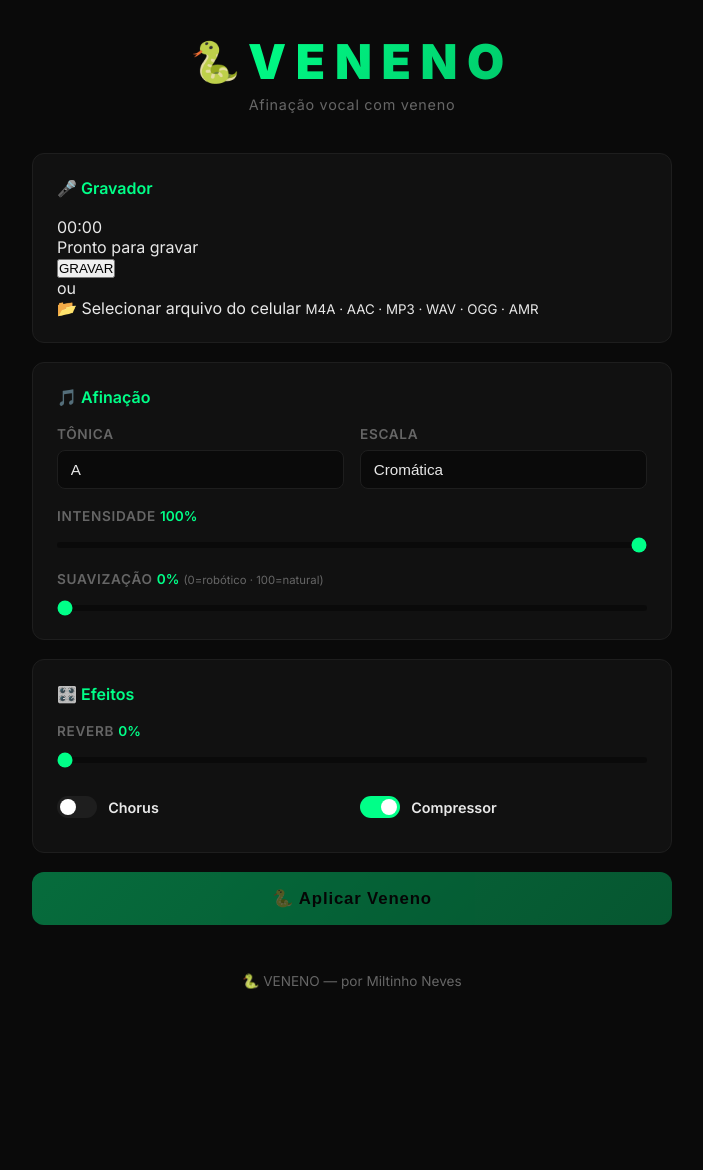
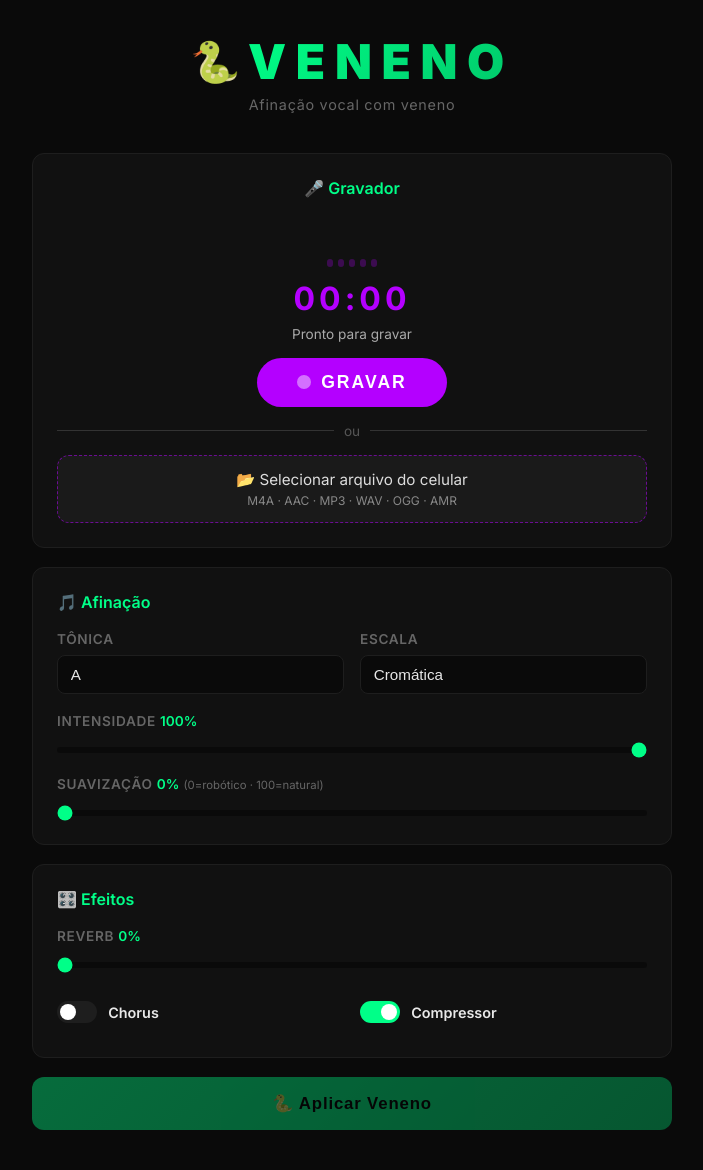
Before and after one commit to Milltinhonevves/Veneno, a Flask app: page / in a window 1280 px wide. Shown: the top 1170 px of the page, without its empty margins (288-991 px from the left). Before the commit the page ends 989 px from the top, so only its background shows below. Run offline with Flask 3, Linux system fonts and the light colour scheme.

Commit message:
Gravador integrado com timer e preview

```diff
--- a/static/css/style.css
+++ b/static/css/style.css
@@ -243,3 +243,134 @@
   color: var(--muted);
   font-size: 0.85rem;
 }
+
+/* ─── GRAVADOR ─────────────────────────────────────────────────── */
+.gravador-card { text-align: center; }
+
+.ondas {
+  display: flex;
+  justify-content: center;
+  align-items: flex-end;
+  gap: 5px;
+  height: 50px;
+  margin: 12px 0;
+}
+.ondas span {
+  display: block;
+  width: 6px;
+  background: #b400ff44;
+  border-radius: 4px;
+  height: 8px;
+  transition: height 0.1s;
+}
+.ondas.ativo span {
+  background: #b400ff;
+  animation: onda 0.8s infinite ease-in-out;
+}
+.ondas.ativo span:nth-child(1) { animation-delay: 0s; }
+.ondas.ativo span:nth-child(2) { animation-delay: 0.1s; }
+.ondas.ativo span:nth-child(3) { animation-delay: 0.2s; }
+.ondas.ativo span:nth-child(4) { animation-delay: 0.3s; }
+.ondas.ativo span:nth-child(5) { animation-delay: 0.4s; }
+
+@keyframes onda {
+  0%, 100% { height: 8px; }
+  50% { height: 40px; }
+}
+
+.timer {
+  font-size: 2rem;
+  font-weight: bold;
+  color: #b400ff;
+  letter-spacing: 4px;
+  margin: 4px 0 8px;
+}
+
+.status-rec {
+  font-size: 0.85rem;
+  color: #aaa;
+  min-height: 20px;
+  margin-bottom: 12px;
+}
+
+.gravador-btns {
+  display: flex;
+  flex-direction: column;
+  gap: 8px;
+  align-items: center;
+}
+
+.btn-rec {
+  background: #b400ff;
+  color: #fff;
+  border: none;
+  border-radius: 50px;
+  padding: 14px 40px;
+  font-size: 1.1rem;
+  font-weight: bold;
+  cursor: pointer;
+  display: flex;
+  align-items: center;
+  gap: 10px;
+  letter-spacing: 2px;
+}
+.btn-rec:active { opacity: 0.8; }
+
+.rec-dot {
+  width: 14px;
+  height: 14px;
+  background: #fff;
+  border-radius: 50%;
+  animation: piscar 1s infinite;
+  display: inline-block;
+}
+@keyframes piscar { 0%,100%{opacity:1} 50%{opacity:0.2} }
+
+.btn-parar {
+  background: #ff3a3a;
+  color: #fff;
+  border: none;
+  border-radius: 50px;
+  padding: 14px 40px;
+  font-size: 1.1rem;
+  font-weight: bold;
+  cursor: pointer;
+  letter-spacing: 2px;
+}
+
+.ou-separador {
+  display: flex;
+  align-items: center;
+  gap: 10px;
+  margin: 16px 0;
+  color: #555;
+  font-size: 0.85rem;
+}
+.ou-separador::before, .ou-separador::after {
+  content: '';
+  flex: 1;
+  height: 1px;
+  background: #333;
+}
+
+.btn-upload {
+  background: #1a1a1a;
+  border: 1px dashed #b400ff88;
+  border-radius: 12px;
+  padding: 14px;
+  cursor: pointer;
+  display: flex;
+  flex-direction: column;
+  align-items: center;
+  gap: 4px;
+  font-size: 0.95rem;
+  color: #ddd;
+  transition: border-color 0.2s;
+}
+.btn-upload:hover { border-color: #b400ff; }
+.btn-upload small { color: #888; font-size: 0.75rem; }
+
+.btn-reusar {
+  width: 100%;
+  margin-top: 10px;
+}
```
